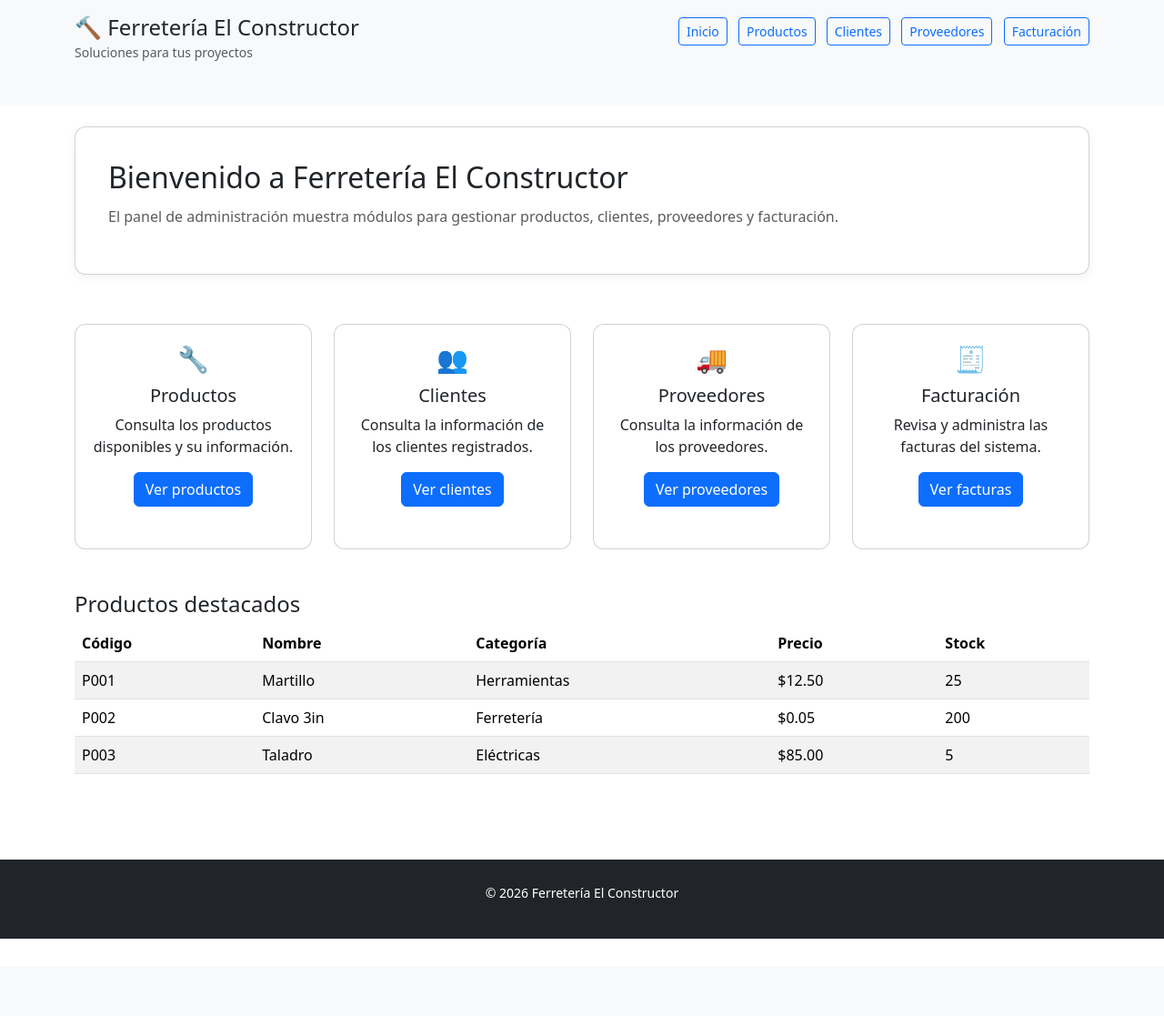
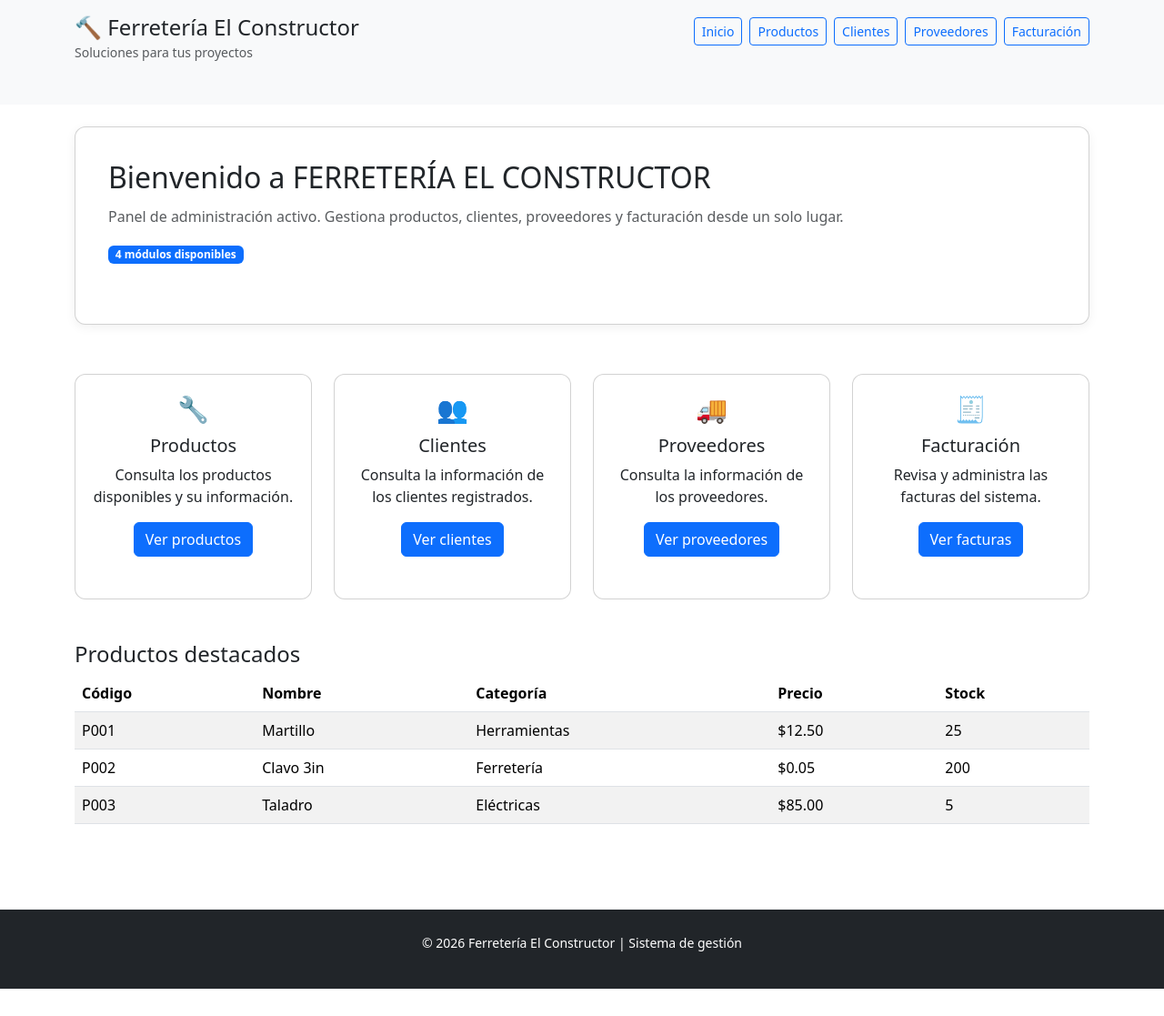
Before and after one commit to EriSan24/DESARROLLO-DE-APLICACIONES-WEB, a Flask app: page / in a window 1280 px wide. Shown: the whole page at 91% size. Before the commit the page ends 1032 px from the top, so only its background shows below. Run offline with Flask 2, Linux system fonts and the light colour scheme.

Commit message:
tarea
tarea

```diff
--- a/Proyecto_Ferreteria/app.py
+++ b/Proyecto_Ferreteria/app.py
@@ -2,15 +2,27 @@ from flask import Flask, render_template
 
 app = Flask(__name__)
 
+NOMBRE_SISTEMA = "Ferretería El Constructor"
+
+RESUMEN_SISTEMA = {
+    "modulos": 4,
+    "mensaje": "Panel de administración activo",
+}
+
 
 @app.route("/")
 def index():
-    productos = [
+    productos_destacados = [
         {"codigo": "P001", "nombre": "Martillo", "categoria": "Herramientas", "precio": 12.50, "stock": 25},
         {"codigo": "P002", "nombre": "Clavo 3in", "categoria": "Ferretería", "precio": 0.05, "stock": 200},
         {"codigo": "P003", "nombre": "Taladro", "categoria": "Eléctricas", "precio": 85.00, "stock": 5},
     ]
-    return render_template("index.html", productos=productos)
+    return render_template(
+        "index.html",
+        productos=productos_destacados,
+        nombre_sistema=NOMBRE_SISTEMA,
+        resumen=RESUMEN_SISTEMA,
+    )
 
 
 @app.route("/productos")
@@ -21,17 +33,17 @@ def productos():
         {"codigo": "P003", "nombre": "Taladro", "categoria": "Eléctricas", "precio": 85.00, "stock": 5},
         {"codigo": "P004", "nombre": "Sierra", "categoria": "Herramientas", "precio": 45.00, "stock": 0},
     ]
-    return render_template("productos.html", productos=items)
+    return render_template("productos.html", productos=items, nombre_sistema=NOMBRE_SISTEMA)
 
 
 @app.route("/clientes")
 def clientes():
     items = [
-        {"id": "C001", "nombre": "Juan Pérez", "cedula": "2100000001", "telefono": "0999999999", "correo": "juan@gmail.com"},
-        {"id": "C002", "nombre": "María López", "cedula": "2100000002", "telefono": "0988888888", "correo": "maria@gmail.com"},
-        {"id": "C003", "nombre": "Carlos Sánchez", "cedula": "2100000003", "telefono": "0977777777", "correo": "carlos@gmail.com"},
+        {"id": "C001", "nombre": "erick Sanchez", "cedula": "2100000001", "telefono": "0999999999", "correo": "juan@gmail.com"},
+        {"id": "C002", "nombre": "estefania ramon", "cedula": "2100000002", "telefono": "0988888888", "correo": "maria@gmail.com"},
+        {"id": "C003", "nombre": "roberto mecias", "cedula": "2100000003", "telefono": "0977777777", "correo": "carlos@gmail.com"},
     ]
-    return render_template("clientes.html", clientes=items)
+    return render_template("clientes.html", clientes=items, nombre_sistema=NOMBRE_SISTEMA)
 
 
 @app.route("/proveedores")
@@ -41,7 +53,7 @@ def proveedores():
         {"id": "PR002", "empresa": "Distribuidora Amazónica", "contacto": "Ana Morales", "telefono": "0982222222", "correo": "info@distribuidora.com"},
         {"id": "PR003", "empresa": "Herramientas del Ecuador", "contacto": "Pedro Gómez", "telefono": "0973333333", "correo": "contacto@herramientas.com"},
     ]
-    return render_template("proveedores.html", proveedores=items)
+    return render_template("proveedores.html", proveedores=items, nombre_sistema=NOMBRE_SISTEMA)
 
 
 @app.route("/facturacion")
@@ -51,7 +63,7 @@ def facturacion():
         {"numero": "FAC-002", "cliente": "María López", "fecha": "15/08/2026", "total": 85.00, "estado": "Pagada"},
         {"numero": "FAC-003", "cliente": "Carlos Sánchez", "fecha": "16/08/2026", "total": 45.75, "estado": "Pendiente"},
     ]
-    return render_template("facturacion.html", facturas=items)
+    return render_template("facturacion.html", facturas=items, nombre_sistema=NOMBRE_SISTEMA)
 
 
 if __name__ == "__main__":
--- a/Proyecto_Ferreteria/templates/base.html
+++ b/Proyecto_Ferreteria/templates/base.html
@@ -11,33 +11,13 @@
 	{% block head %}{% endblock %}
 </head>
 <body>
-	<header class="header-principal py-3 bg-light">
-		<div class="container">
-			<div class="d-flex justify-content-between align-items-center">
-				<div>
-					<h1 class="h4 mb-0">🔨 Ferretería El Constructor</h1>
-					<small class="text-muted">Soluciones para tus proyectos</small>
-				</div>
-				<nav>
-					<a class="btn btn-outline-primary btn-sm me-2" href="{{ url_for('index') }}">Inicio</a>
-					<a class="btn btn-outline-primary btn-sm me-2" href="{{ url_for('productos') }}">Productos</a>
-					<a class="btn btn-outline-primary btn-sm me-2" href="{{ url_for('clientes') }}">Clientes</a>
-					<a class="btn btn-outline-primary btn-sm me-2" href="{{ url_for('proveedores') }}">Proveedores</a>
-					<a class="btn btn-outline-primary btn-sm" href="{{ url_for('facturacion') }}">Facturación</a>
-				</nav>
-			</div>
-		</div>
-	</header>
+	{% include "components/navbar.html" %}
 
 	<main class="container my-4">
 		{% block content %}{% endblock %}
 	</main>
 
-	<footer class="footer-principal mt-5 py-4">
-		<div class="container text-center text-white">
-			<small>© 2026 Ferretería El Constructor</small>
-		</div>
-	</footer>
+	{% include "components/footer.html" %}
 
 	<!-- Bootstrap JS -->
 	<script src="https://cdn.jsdelivr.net/npm/bootstrap@5.3.3/dist/js/bootstrap.bundle.min.js"></script>
--- /dev/null
+++ b/Proyecto_Ferreteria/templates/components/footer.html
@@ -0,0 +1,5 @@
+<footer class="footer-principal mt-5 py-4">
+	<div class="container text-center text-white">
+		<small>© 2026 {{ nombre_sistema }} | Sistema de gestión</small>
+	</div>
+</footer>
--- /dev/null
+++ b/Proyecto_Ferreteria/templates/components/navbar.html
@@ -0,0 +1,17 @@
+<header class="header-principal py-3 bg-light">
+	<div class="container">
+		<div class="d-flex justify-content-between align-items-center flex-wrap gap-3">
+			<div>
+				<h1 class="h4 mb-0">🔨 {{ nombre_sistema }}</h1>
+				<small class="text-muted">Soluciones para tus proyectos</small>
+			</div>
+			<nav class="d-flex flex-wrap gap-2">
+				<a class="btn btn-outline-primary btn-sm" href="{{ url_for('index') }}">Inicio</a>
+				<a class="btn btn-outline-primary btn-sm" href="{{ url_for('productos') }}">Productos</a>
+				<a class="btn btn-outline-primary btn-sm" href="{{ url_for('clientes') }}">Clientes</a>
+				<a class="btn btn-outline-primary btn-sm" href="{{ url_for('proveedores') }}">Proveedores</a>
+				<a class="btn btn-outline-primary btn-sm" href="{{ url_for('facturacion') }}">Facturación</a>
+			</nav>
+		</div>
+	</div>
+</header>
--- a/Proyecto_Ferreteria/templates/index.html
+++ b/Proyecto_Ferreteria/templates/index.html
@@ -7,8 +7,9 @@
 	<div class="col-12">
 		<div class="card informacion">
 			<div class="card-body">
-				<h2 class="card-title">Bienvenido a Ferretería El Constructor</h2>
-				<p class="card-text text-muted">El panel de administración muestra módulos para gestionar productos, clientes, proveedores y facturación.</p>
+				<h2 class="card-title">Bienvenido a {{ nombre_sistema|upper }}</h2>
+				<p class="card-text text-muted">{{ resumen.mensaje }}. Gestiona productos, clientes, proveedores y facturación desde un solo lugar.</p>
+				<span class="badge text-bg-primary">{{ resumen.modulos }} módulos disponibles</span>
 			</div>
 		</div>
 	</div>
@@ -71,6 +72,7 @@
 					</tr>
 				</thead>
 				<tbody>
+					{% if productos %}
 					{% for producto in productos %}
 					<tr>
 						<td>{{ producto.codigo }}</td>
@@ -80,6 +82,11 @@
 						<td>{{ producto.stock }}</td>
 					</tr>
 					{% endfor %}
+					{% else %}
+					<tr>
+						<td colspan="5" class="text-center text-muted">No hay productos destacados.</td>
+					</tr>
+					{% endif %}
 				</tbody>
 			</table>
 		</div>
```
